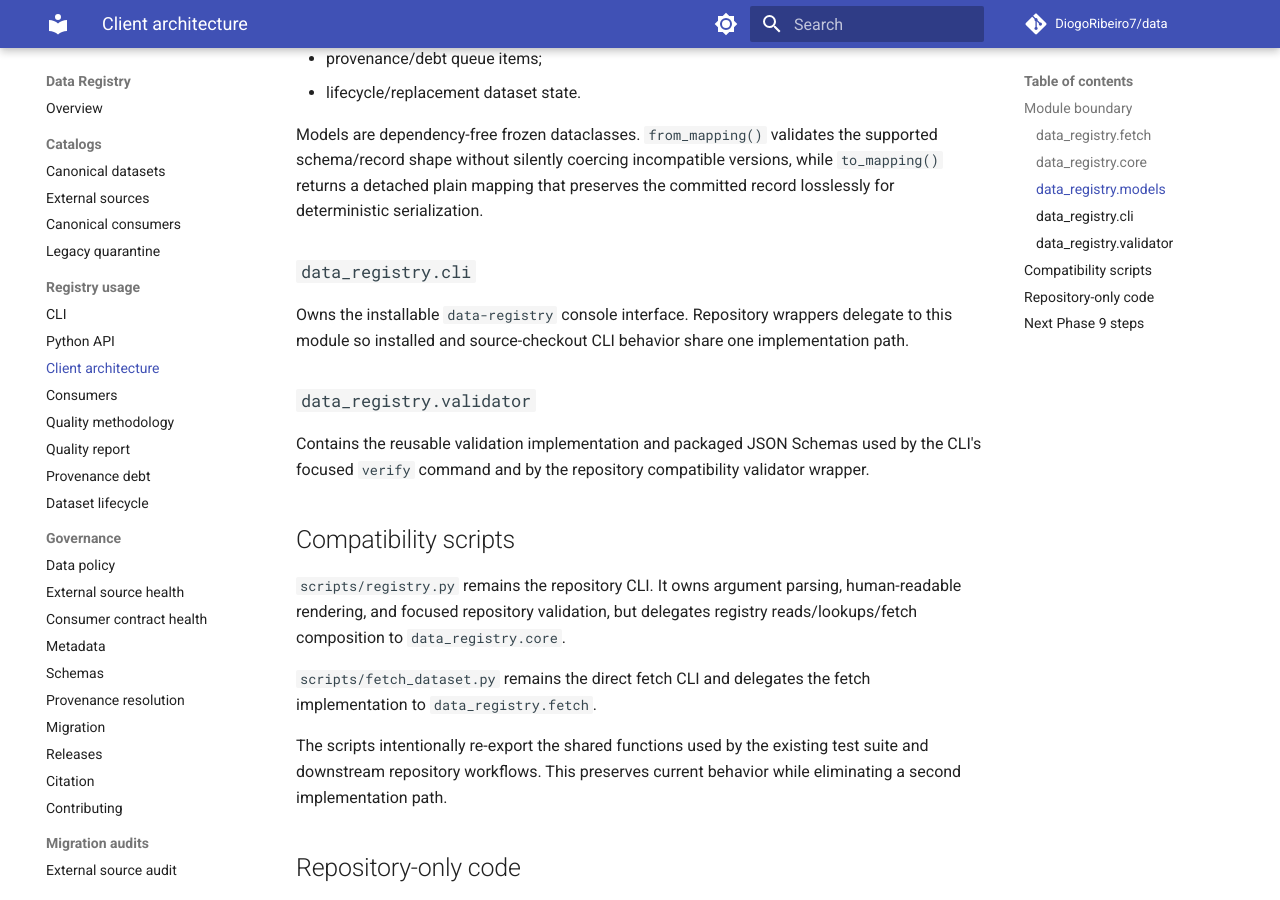
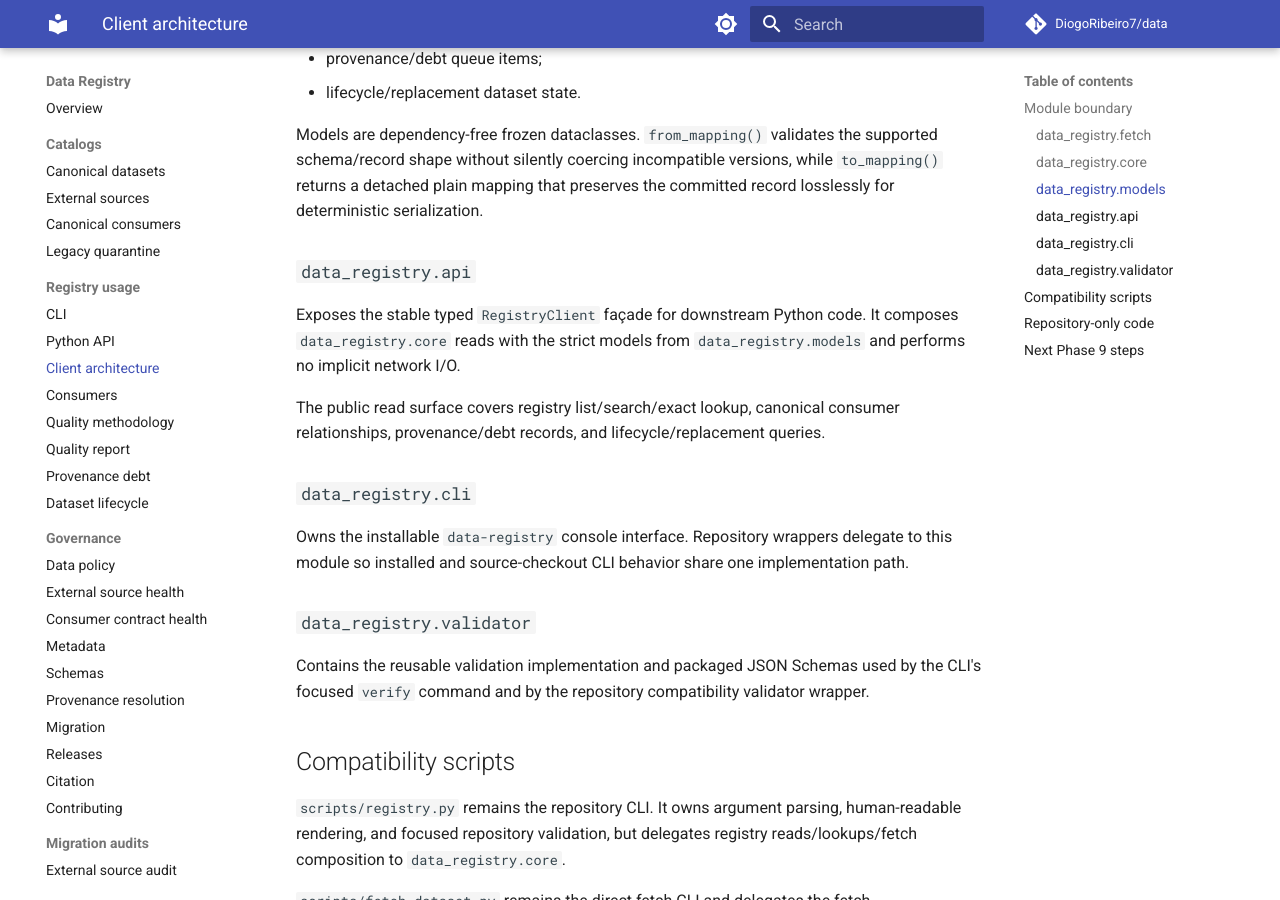
Before and after one commit to DiogoRibeiro7/data, an MkDocs documentation site: the page built from docs/CLIENT_ARCHITECTURE.md, in a window 1280 px wide and 900 px high, scrolled down 1266 px. Built offline with MkDocs 1.6.1 and Material for MkDocs 9.7.7, drawn with Linux system fonts in a browser that asks for light colours; comment, search, counter and statistics services are not loaded.

Commit message:
docs: document stable Python API layer

```diff
--- a/docs/CLIENT_ARCHITECTURE.md
+++ b/docs/CLIENT_ARCHITECTURE.md
@@ -50,6 +50,15 @@ supported schema/record shape without silently coercing incompatible versions,
 while `to_mapping()` returns a detached plain mapping that preserves the
 committed record losslessly for deterministic serialization.
 
+### `data_registry.api`
+
+Exposes the stable typed `RegistryClient` façade for downstream Python code.
+It composes `data_registry.core` reads with the strict models from
+`data_registry.models` and performs no implicit network I/O.
+
+The public read surface covers registry list/search/exact lookup, canonical
+consumer relationships, provenance/debt records, and lifecycle/replacement
+queries.
 ### `data_registry.cli`
 
 Owns the installable `data-registry` console interface. Repository wrappers
```
